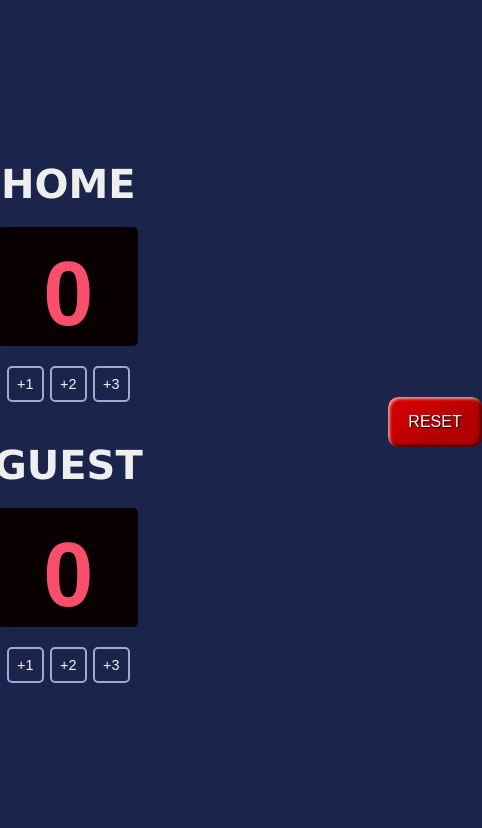
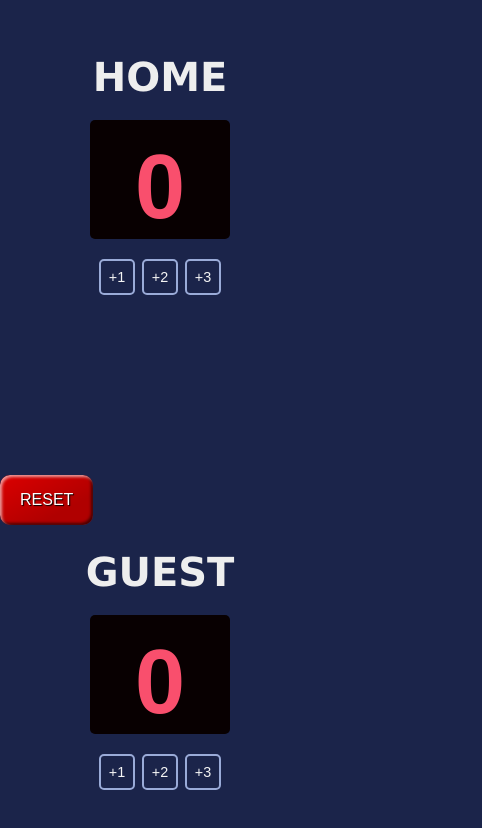
Before and after one commit to pvenkatt/basketball-scorecard, a plain HTML site: page index.html in a window 390 px wide. Shown: the whole page, 482 px wide, since content can reach past the window. Drawn offline with Linux system fonts and the light colour scheme; a web font is replaced by a local one.

Commit message:
btn-commit

```diff
--- a/index.css
+++ b/index.css
@@ -88,14 +88,19 @@ h3 {
   font-size: 0.9rem;
   font-family: "Cursed Timer ULiL", sans-serif;
 }
+
+.rst{
+  padding-top: 40%;
+}
+
 .reset {
   border: 0;
   height: 50px;
   line-height: 2.5;
   padding: 0 20px;
   font-size: 1rem;
+  font-family: "Cursed Timer ULiL", sans-serif;
   text-align: center;
-  font-family: "Cursed Timer ULiL", sans-serif;
   color: #fff;
   text-shadow: 1px 1px 1px #000;
   border-radius: 10px;
@@ -121,6 +126,6 @@ h3 {
 
 @media (max-width: 667px) {
   .container {
-    margin: 5em;
+    margin: auto;
   }
 }
--- a/index.html
+++ b/index.html
@@ -19,6 +19,10 @@
           <button class="plus-three-btn" onclick="three1()">+3</button>
         </div>
       </div>
+      <div class="rst">
+        <button onclick="reset()" class="reset">RESET</button>
+      </div>
+
 
       <div class="guest">
         <h3>GUEST</h3>
@@ -31,12 +35,10 @@
           <button class="plus-three-btn" onclick="three2()">+3</button>
         </div>
       </div>
+      <br />
+    <br />
     </main>
-    <br />
-    <br />
-    <div class="container">
-      <button onclick="reset()" class="reset">RESET</button>
-    </div>
+
     <script src="index.js"></script>
   </body>
 </html>
```
